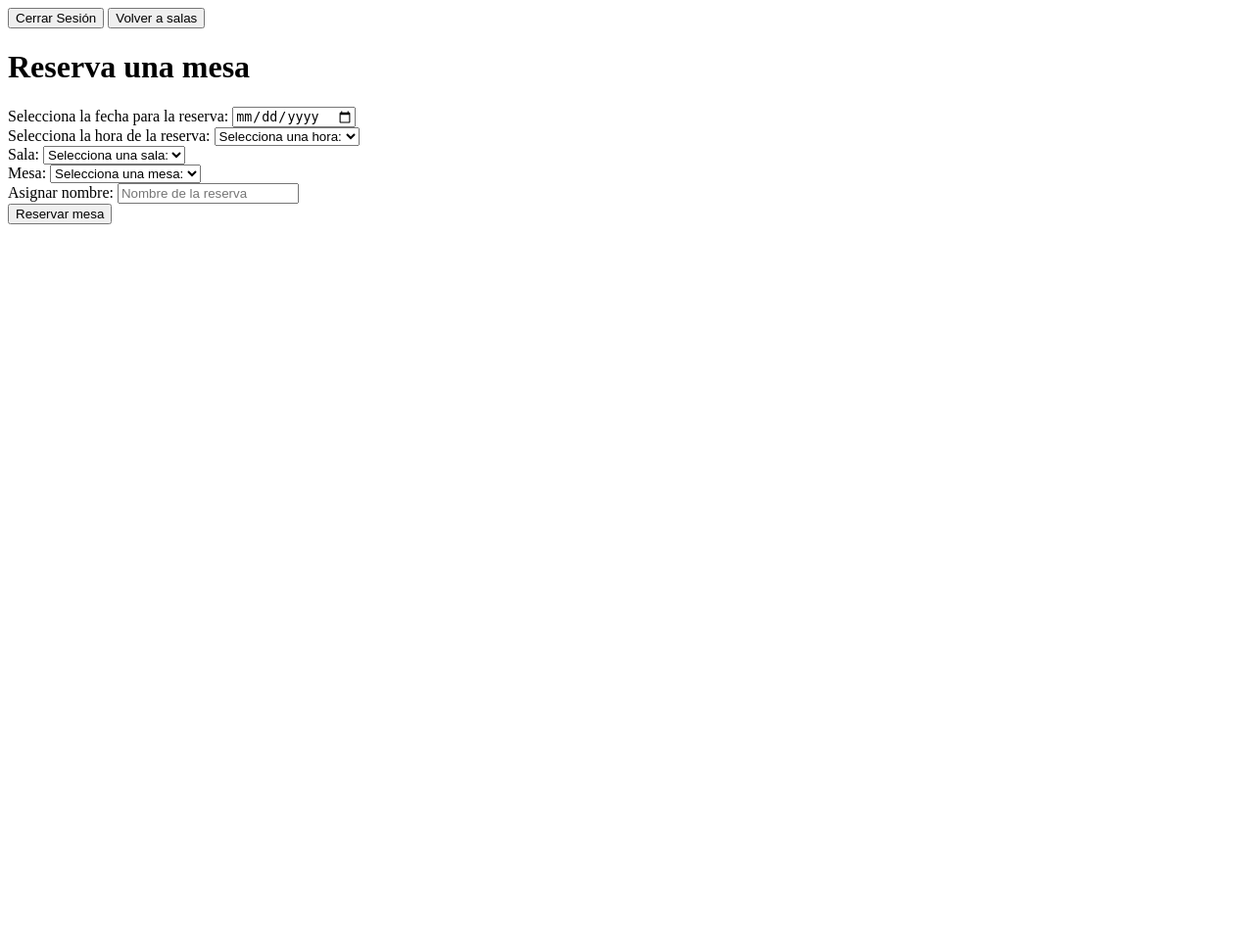
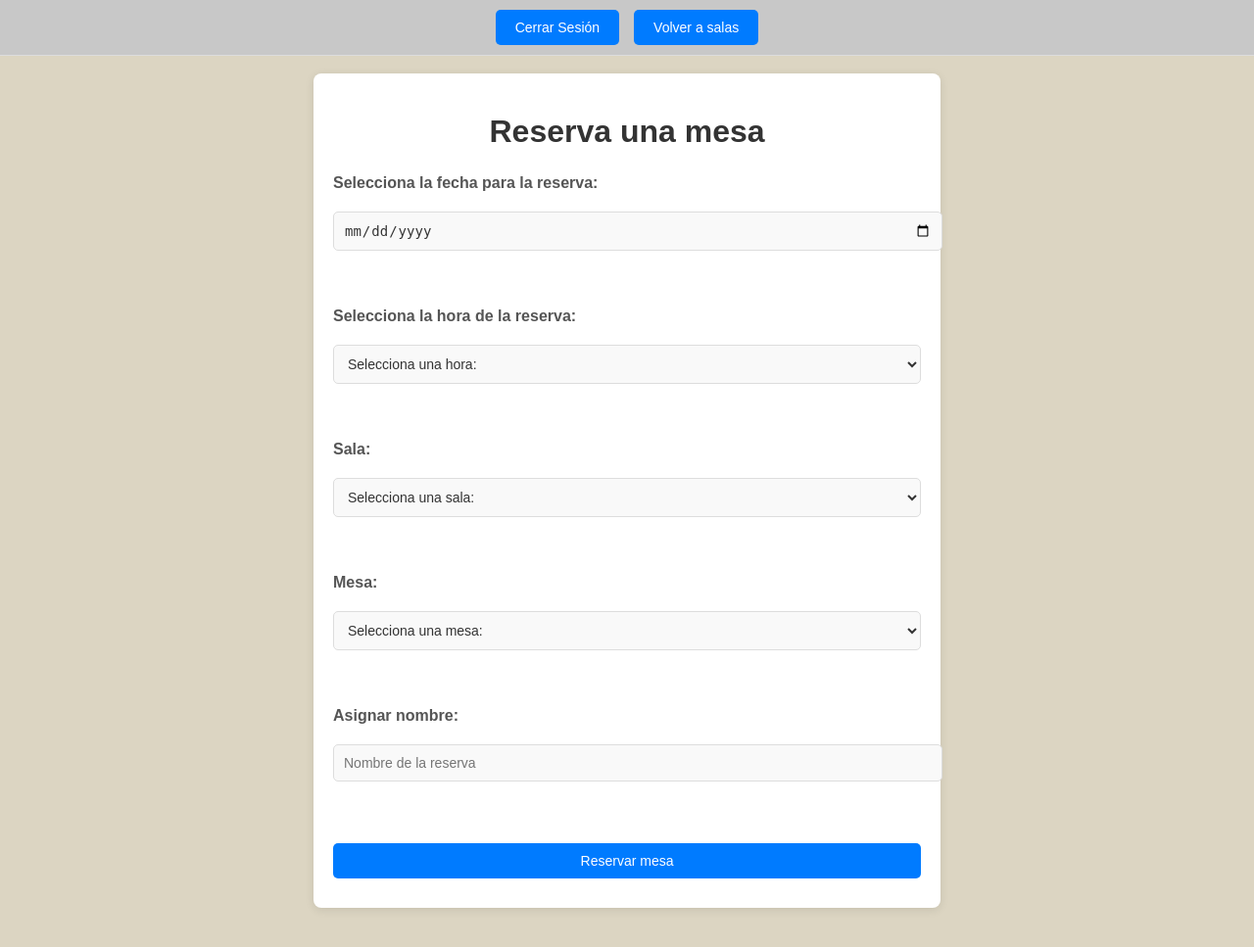
Before and after one commit to AlexVenRey/RESTAURANT_Ampliacio, a PHP site: page /Paginas/reservar in a window 1280 px wide. Shown: the whole page at 98% size. Before the commit the page ends 229 px from the top, so only its background shows below. Run offline with PHP 8.4, Linux system fonts and the light colour scheme; data comes from the database, SQL or seed files in the repository.

Commit message:
CSS deles reservas

```diff
--- a/CSS/estilos-reservas.css
+++ b/CSS/estilos-reservas.css
@@ -0,0 +1,161 @@
+/* General */
+body {
+    margin: 0;
+    padding: 0;
+    font-family: Arial, sans-serif;
+    background-color: rgb(220, 213, 194);
+    display: flex;
+    flex-direction: column;
+    align-items: center;
+}
+
+/* Header */
+.header {
+    display: flex;
+    justify-content: center;
+    gap: 15px;
+    padding: 10px;
+    width: 100%;
+    background-color: rgb(200, 200, 200);
+    border-bottom: 1px solid #ddd;
+    position: fixed;
+    top: 0;
+    z-index: 10;
+}
+
+.logout, .back {
+    padding: 10px 20px;
+    font-size: 14px;
+    color: white;
+    background-color: #007bff;
+    border: none;
+    border-radius: 5px;
+    cursor: pointer;
+    transition: background-color 0.3s;
+}
+
+.logout:hover, .back:hover {
+    background-color: #0056b3;
+}
+
+/* Espaciado para el contenido debajo del header */
+main {
+    margin-top: 80px;
+    width: 100%;
+    display: flex;
+    flex-direction: column;
+    align-items: center;
+    gap: 20px;
+}
+
+/* Formulario */
+.formReserva {
+    width: 90%;
+    max-width: 600px;
+    background-color: white;
+    padding: 20px;
+    border-radius: 8px;
+    box-shadow: 0 2px 10px rgba(0, 0, 0, 0.1);
+    display: flex;
+    flex-direction: column;
+    gap: 15px;
+    margin-top: 75px;
+    margin-bottom: 40px;
+}
+
+.formReserva h1 {
+    text-align: center;
+    color: #333;
+    margin-bottom: 10px;
+    font-weight: 600;
+}
+
+.formReserva label {
+    font-weight: bold;
+    color: #555;
+}
+
+.formReserva input,
+.formReserva select {
+    width: 100%;
+    padding: 10px;
+    margin-top: 5px;
+    margin-bottom: 10px;
+    border: 1px solid #ddd;
+    border-radius: 5px;
+    font-size: 14px;
+    color: #333;
+    background-color: #f9f9f9;
+}
+
+.formReserva input:focus,
+.formReserva select:focus {
+    border-color: #007bff;
+    outline: none;
+    background-color: #fff;
+}
+
+.formReserva input[type="submit"] {
+    background-color: #007bff;
+    color: white;
+    border: none;
+    cursor: pointer;
+    transition: background-color 0.3s;
+}
+
+.formReserva input[type="submit"]:hover {
+    background-color: #0056b3;
+}
+
+/* Mensajes */
+.text-success {
+    color: green;
+    font-weight: bold;
+    text-align: center;
+    margin-top: 10px;
+}
+
+.text-danger {
+    color: red;
+    font-weight: bold;
+    text-align: center;
+    margin-top: 10px;
+}
+
+/* Tablas de opciones (como las mesas disponibles) */
+table {
+    width: 100%;
+    margin: 10px 0;
+    border-collapse: collapse;
+    background-color: white;
+    box-shadow: 0 2px 10px rgba(0, 0, 0, 0.1);
+    border-radius: 8px;
+}
+
+th, td {
+    padding: 10px;
+    text-align: left;
+    border: 1px solid #ddd;
+}
+
+th {
+    background-color: #4CAF50;
+    color: white;
+    font-weight: bold;
+}
+
+tr:nth-child(even) {
+    background-color: #f2f2f2;
+}
+
+tr:hover {
+    background-color: #e0e0e0;
+}
+
+/* Mensajes cuando no hay datos */
+p {
+    text-align: center;
+    color: #666;
+    font-size: 16px;
+    margin: 10px 0;
+}
--- a/Paginas/administrar.php
+++ b/Paginas/administrar.php
@@ -43,7 +43,6 @@
 </head>
 <body>
     <header class="header">
-        <!-- Botón para volver a salas -->
         <a href="./salas.php"><button type="button" class="back">Volver</button></a>
     </header>
 
@@ -60,7 +59,7 @@
                     <th>ID</th>
                     <th>Nombre</th>
                     <th>Apellido</th>
-                    <th>Usuario</th>
+                    <th>Nombre de usuario</th>
                     <th>Rol</th>
                 </tr>
             </thead>
--- a/Paginas/reservar.php
+++ b/Paginas/reservar.php
@@ -81,6 +81,7 @@
     <meta charset="UTF-8">
     <meta http-equiv="X-UA-Compatible" content="IE=edge">
     <meta name="viewport" content="width=device-width, initial-scale=1.0">
+    <link rel="stylesheet" href="../CSS/estilos-reservas.css">
     <title>Reservas</title>
 </head>
 <body>
@@ -88,7 +89,6 @@
         <a href="../Procesos/destruir.php"><button type="button" class="logout">Cerrar Sesión</button></a>
         <a href="./salas.php"><button type="button" class="back">Volver a salas</button></a>
     </header>
-
     <form class="formReserva" method="POST" action="">
         <h1>Reserva una mesa</h1>
 
```
